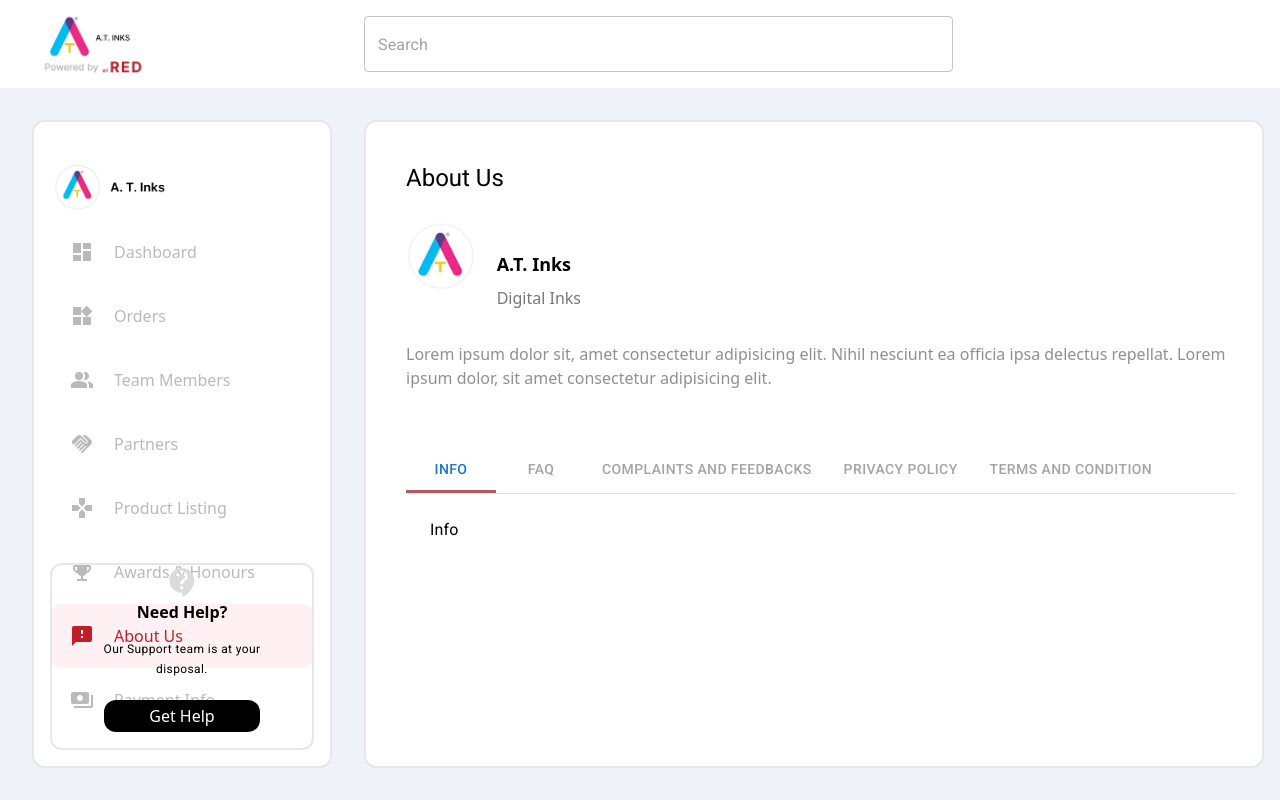
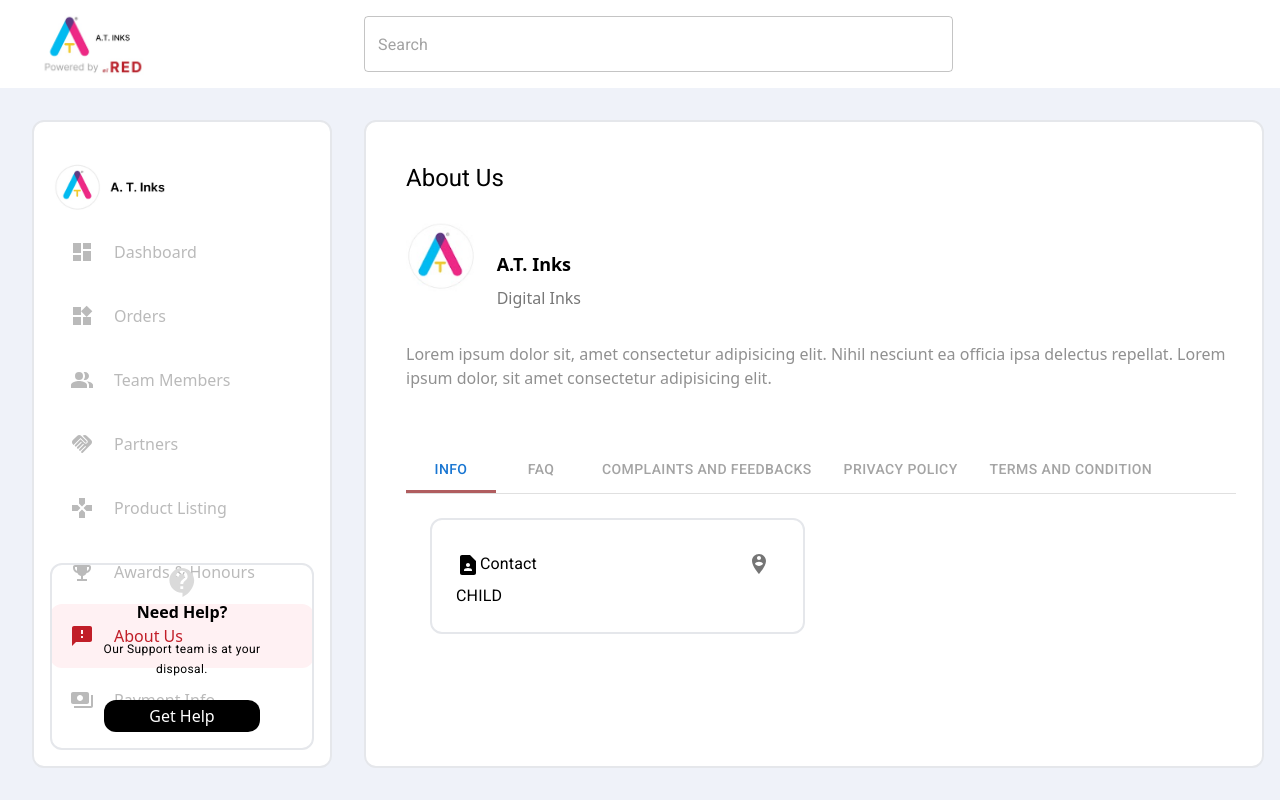
Before and after one commit to WyvernDrexx/ts_webapp_atinks, a React (Vite) app: page / in a window 1280 px wide. Built offline with nearby package versions, Linux system fonts and the light colour scheme.

Commit message:
refactor

```diff
--- a/src/features/contact/routes/AboutUs.tsx
+++ b/src/features/contact/components/AboutUs/AboutUs.tsx
@@ -1,5 +1,7 @@
+import { ContactPage } from '@mui/icons-material'
 import { Typography } from '@mui/material'
 import { Tabs } from 'components/common'
+import { Card } from './Components'
 
 function AboutUs() {
   return (
@@ -27,7 +29,17 @@
             tabs={[
               {
                 label: 'Info',
-                Component: <div>Info</div>
+                Component: (
+                  <div>
+                    <Card
+                      icon={<ContactPage />}
+                      onEditClick={() => null}
+                      title='Contact'
+                    >
+                      CHILD
+                    </Card>
+                  </div>
+                )
               },
               {
                 label: 'FAQ',
--- /dev/null
+++ b/src/features/contact/components/AboutUs/Components/Card.tsx
@@ -0,0 +1,32 @@
+import { PersonPinCircle } from '@mui/icons-material'
+import { IconButton } from '@mui/material'
+import { PropsWithChildren } from 'react'
+type CardProps = {
+  title: string
+  icon: JSX.Element
+  onEditClick: () => void
+}
+
+function Card({
+  title,
+  icon,
+  onEditClick,
+  children
+}: PropsWithChildren<CardProps>) {
+  return (
+    <div className={`w-[375px] border-2 p-6 rounded-xl`}>
+      <div className='flex justify-between items-center'>
+        <div>
+          {icon}
+          {title}
+        </div>
+        <IconButton onClick={onEditClick}>
+          <PersonPinCircle />
+        </IconButton>
+      </div>
+      {children}
+    </div>
+  )
+}
+
+export { Card }
--- /dev/null
+++ b/src/features/contact/components/AboutUs/Components/index.ts
@@ -0,0 +1 @@
+export * from './Card'
--- /dev/null
+++ b/src/features/contact/components/AboutUs/index.ts
@@ -0,0 +1 @@
+export * from './AboutUs'
--- /dev/null
+++ b/src/features/contact/components/index.ts
@@ -0,0 +1 @@
+export * from './AboutUs'
--- a/src/features/contact/routes/index.tsx
+++ b/src/features/contact/routes/index.tsx
@@ -1,5 +1,5 @@
 import { Routes, Route, Navigate } from 'react-router-dom'
-import { AboutUs } from './AboutUs'
+import { AboutUs } from '../components'
 
 const ContactUsRoutes = () => {
   return (
```
